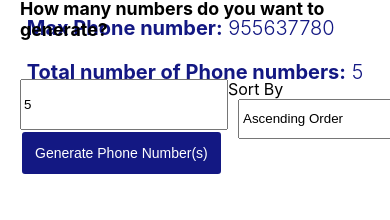
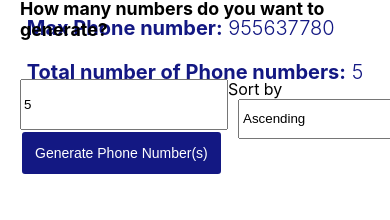
Before and after one commit to codestaintin/Random-Number-Generator, a React (Create React App) app: page / in a window 390 px wide. Both pictures are taken after typing "5" into the empty fields and a click on the button "Generate Phone Number(s)". Shown: the part 479-699 px from the top of the page. Built offline with nearby package versions, Linux system fonts and the light colour scheme; a web font is replaced by a local one.

Commit message:
Sort phone numbers
- add sort functions to app.js
- update SortBy component

```diff
--- a/src/App.js
+++ b/src/App.js
@@ -18,7 +18,8 @@ class App extends Component {
     phoneNumbers: [],
     max: null,
     min: null,
-    total: 0
+    total: 0,
+    defaultSort: 'asc'
   };
 
   /**
@@ -63,6 +64,37 @@ class App extends Component {
     }
   };
   /**
+   * Sort Phone numbers
+   */
+  sortPhoneNumbers = () => {
+    const { defaultSort, phoneNumbers } = this.state;
+    if (!phoneNumbers.length > 0) return;
+    if(defaultSort === 'asc'){
+      this.setState({
+        phoneNumbers : phoneNumbers.sort((a, b) => 0 - (a > b ? -1 : 1))
+      });
+    } else {
+      this.setState({
+        phoneNumbers : phoneNumbers.sort((a, b) => 0 - (a > b ? 1 : -1))
+      })
+    }
+  };
+
+  /**
+   * Handle sort change
+   *
+   * @return {object} event
+   * @param {object} event
+   */
+  handleSortChange = event => {
+    event.preventDefault();
+    const sorter = event.target.value;
+    this.setState({
+      sorter
+    }, () => this.sortPhoneNumbers());
+  };
+
+  /**
    * Handle number generation
    *
    * @return {object} event
@@ -83,9 +115,10 @@ class App extends Component {
     }
     return this.setState({
       phoneNumbers
-    }, () => {
-      this.handleMinMax()
-    });
+    }, () =>
+      this.handleMinMax(),
+      this.sortPhoneNumbers()
+    );
   };
 
   render() {
@@ -110,7 +143,10 @@ class App extends Component {
                 onClick={this.handleNumberGeneration}
                 onChange={this.handleInput}
               />
-              <SortBy />
+              <SortBy
+                phoneNumbers={phoneNumbers}
+                onChange={this.handleSortChange}
+              />
             </div>
             <PhoneNumbers
               phoneNumbers={phoneNumbers}
--- a/src/components/Sort/SortBy.js
+++ b/src/components/Sort/SortBy.js
@@ -1,14 +1,24 @@
-import React from 'react';
+import React, { Fragment } from 'react';
+import PropTypes from 'prop-types';
 
-
-const SortBy = () => (
-  <div className="sortBy">
-    <span>Sort By</span>
-    <select>
-      <option value="asc">Ascending Order</option>
-      <option value="desc">Descending Order</option>
-    </select>
-  </div>
+const SortBy = ({ phoneNumbers, onChange}) => (
+  <Fragment>
+    {
+      phoneNumbers.length > 0 &&
+      <div className="sortBy">
+        <span>Sort by</span>
+        <select onChange={onChange}>
+          <option value="asc">Ascending</option>
+          <option value="desc">Descending</option>
+        </select>
+      </div>
+    }
+  </Fragment>
 );
 
+SortBy.propTypes = {
+  phoneNumbers: PropTypes.array,
+  onChange: PropTypes.func,
+};
+
 export default SortBy;
```
